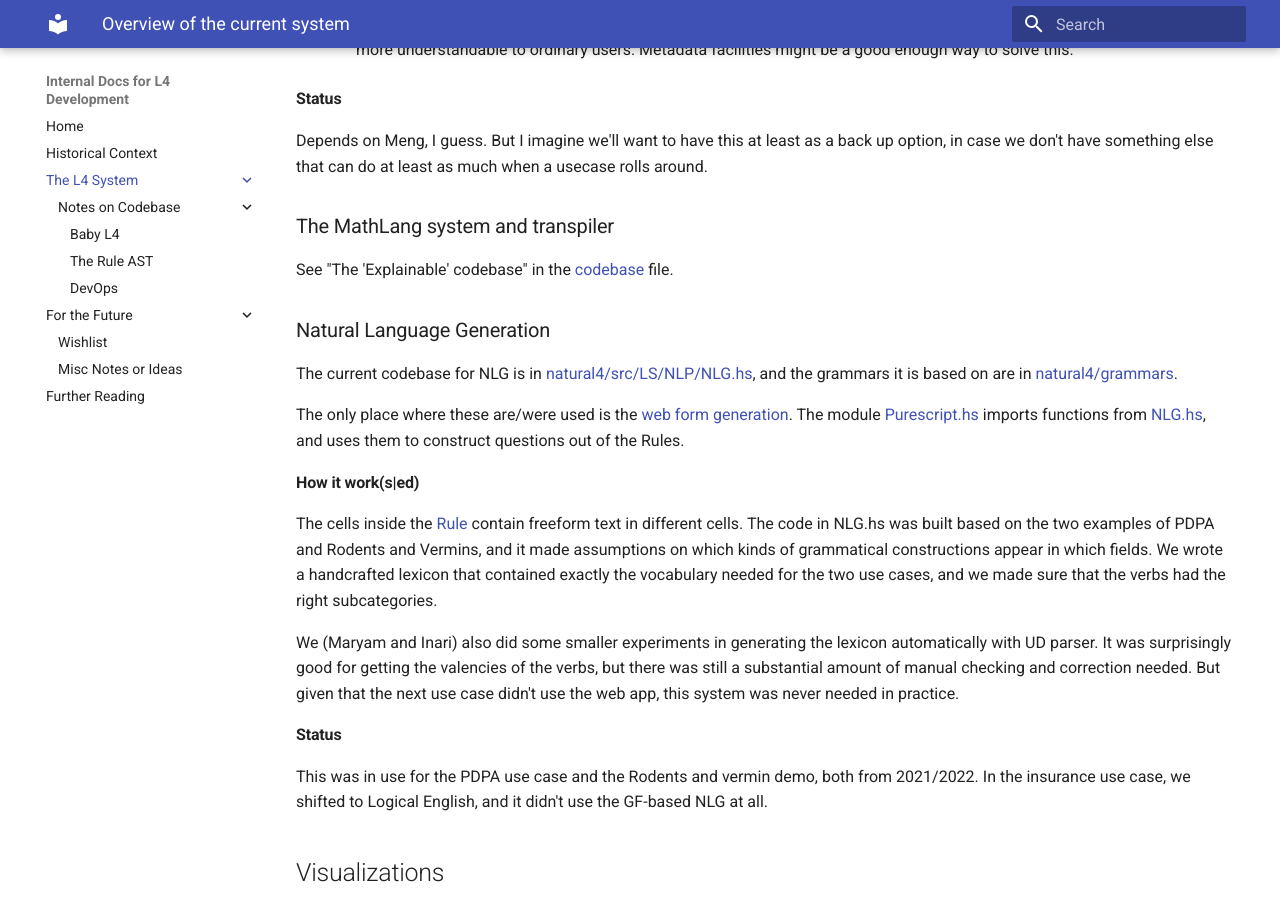
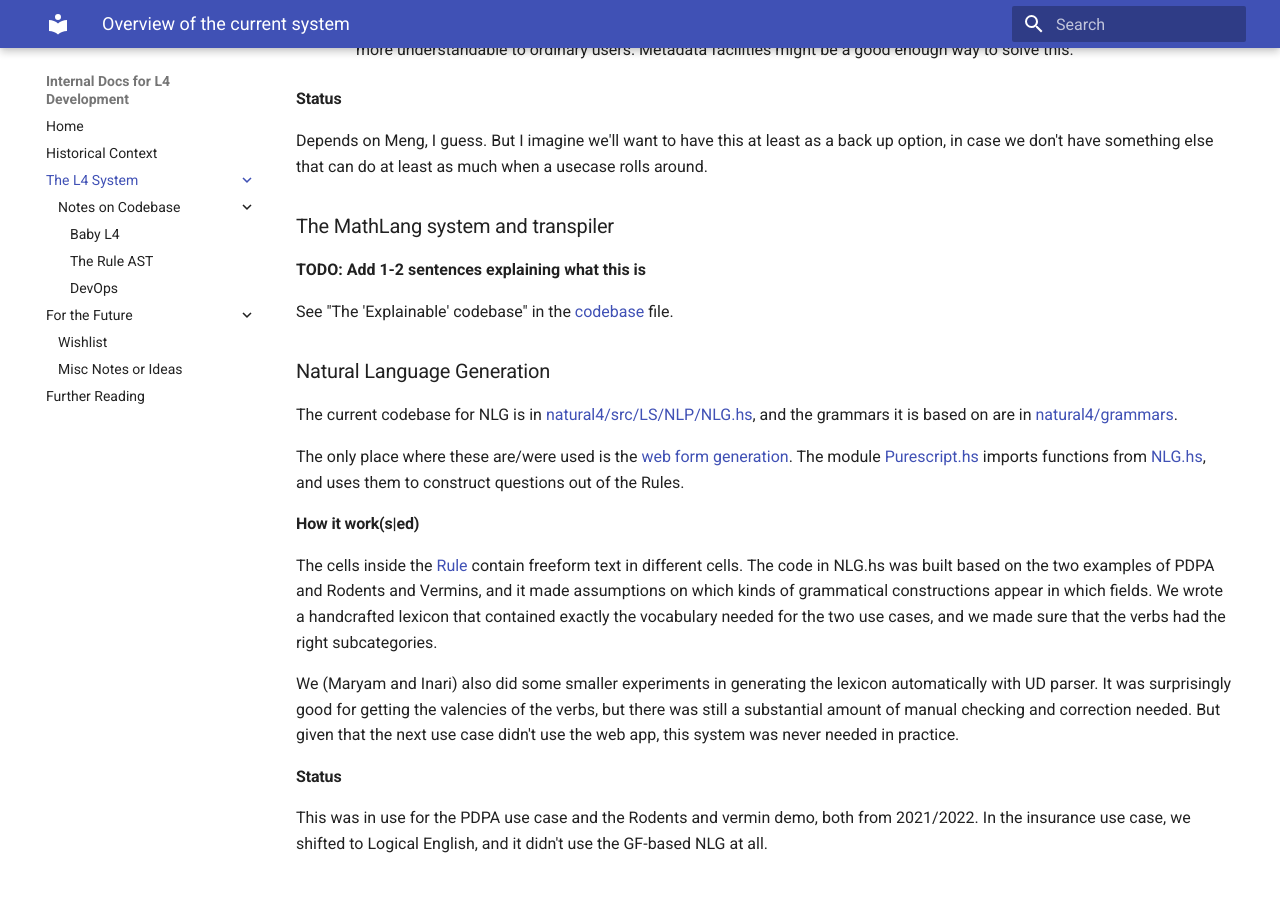
Before and after one commit to smucclaw/internal_docs, an MkDocs documentation site: the page built from docs/current_system/index.md, in a window 1280 px wide and 900 px high, scrolled down 3607 px. Built offline with MkDocs 1.6.1 and Material for MkDocs 9.7.7, drawn with Linux system fonts in a browser that asks for light colours.

```diff
--- a/docs/current_system/index.md
+++ b/docs/current_system/index.md
@@ -117,7 +117,9 @@ Depends on Meng, I guess. But I imagine we'll want to have this at least as a ba
 
 ### The MathLang system and transpiler
 
-See "The 'Explainable' codebase" in the [codebase](./codebase/index.md) file.
+**TODO: Add 1-2 sentences explaining what this is**
+
+See "The 'Explainable' codebase" in the [codebase](./codebase/explainable.md) file.
 
 ### Natural Language Generation
 
```
